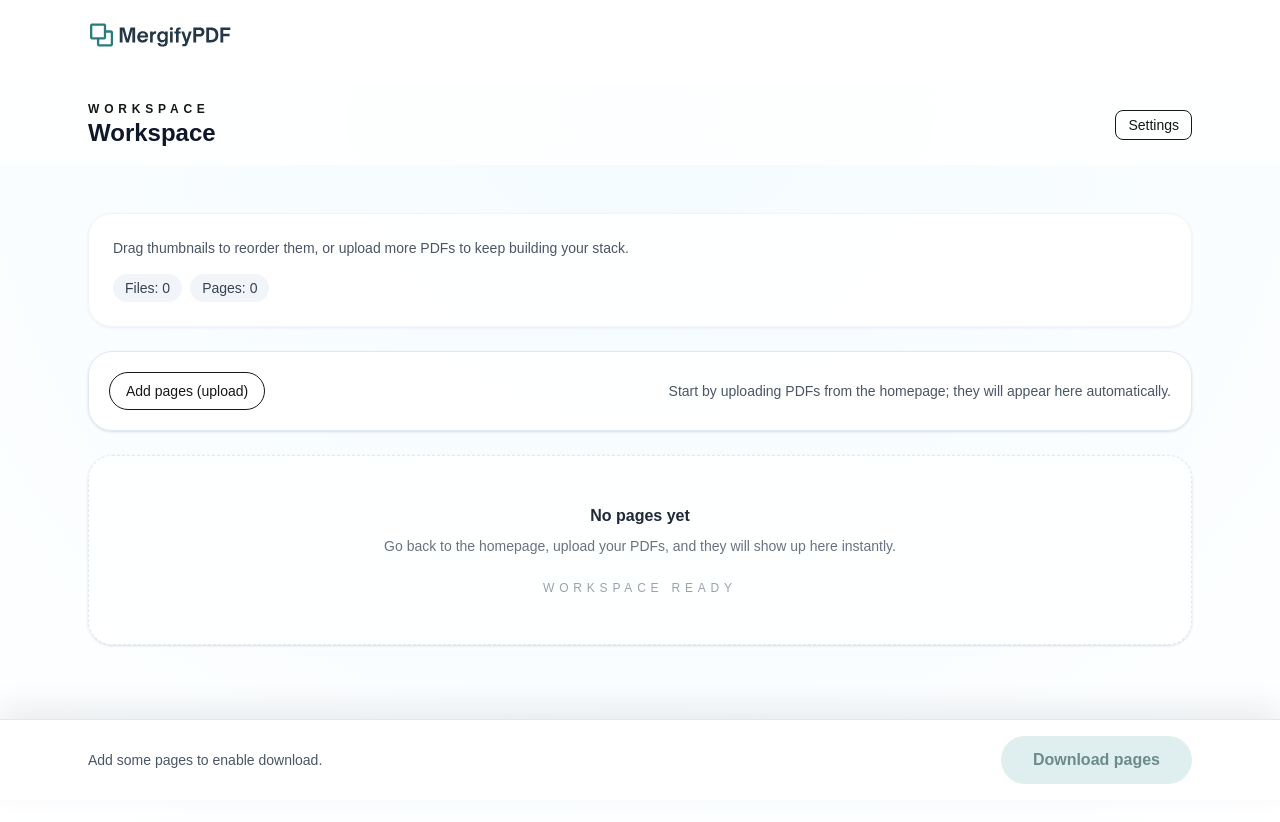
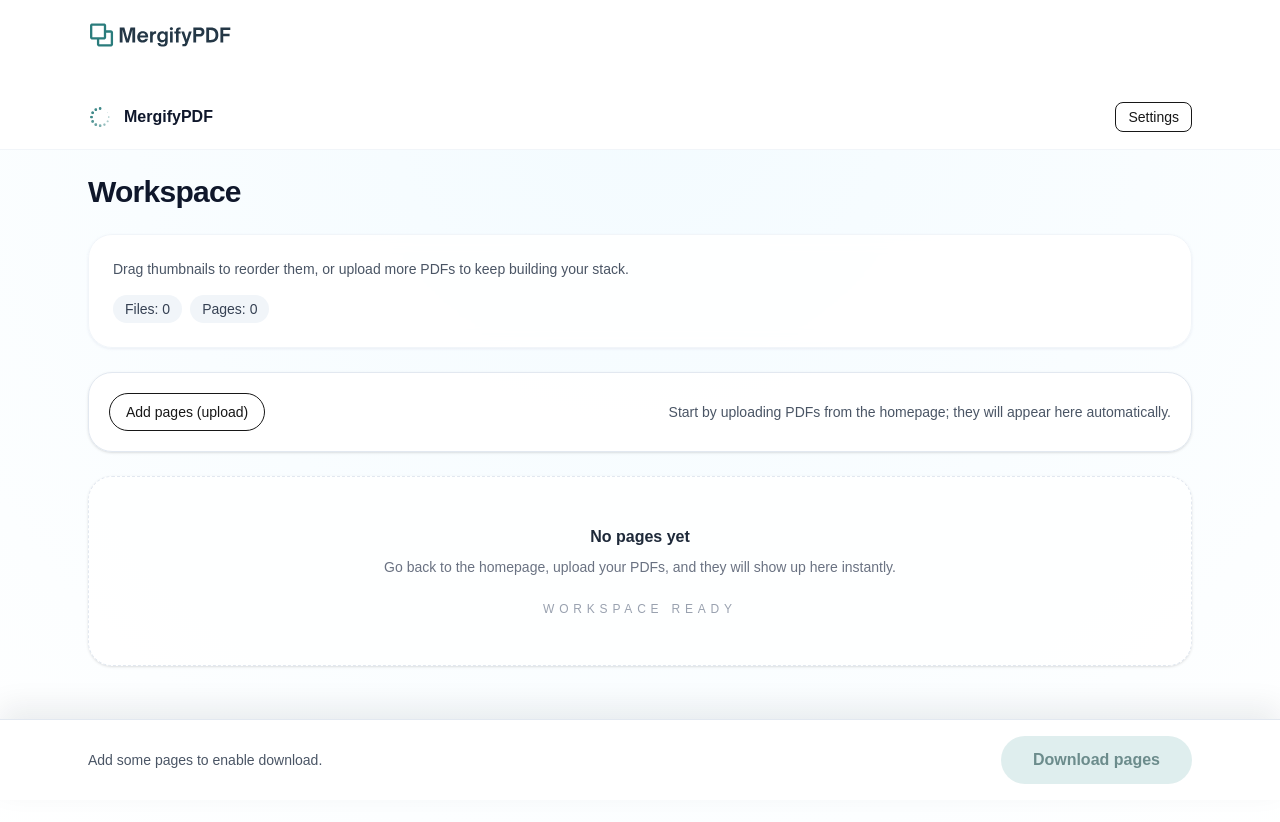
Before and after one commit to Mergify2020/mergifypdf, a Next.js app: page /studio in a window 1280 px wide. Shown: the top 822 px of the page. Built offline with nearby package versions, Linux system fonts and the light colour scheme.

Commit message:
chore: add sticky workspace header

```diff
--- a/src/app/studio/page.tsx
+++ b/src/app/studio/page.tsx
@@ -244,17 +244,22 @@ function WorkspaceClient() {
 
   return (
     <main className="min-h-screen bg-[radial-gradient(circle_at_top,_#f3fbff,_#ffffff)]">
-      <div className="sticky top-0 z-50 bg-white/80 backdrop-blur">
-        <div className="mx-auto flex max-w-6xl items-center justify-between px-4 py-4 lg:px-6">
-          <div>
-            <p className="text-xs font-semibold uppercase tracking-[0.4em] text-brand">Workspace</p>
-            <h1 className="text-2xl font-semibold text-slate-900">Workspace</h1>
+      <header className="sticky top-0 z-50 border-b border-slate-100 bg-white/95 backdrop-blur">
+        <div className="mx-auto flex h-16 max-w-6xl items-center justify-between px-4 lg:px-6">
+          <div className="flex items-center gap-3">
+            {/* eslint-disable-next-line @next/next/no-img-element */}
+            <img src="/logo2.svg" alt="MergifyPDF logo" className="h-6 w-auto" />
+            <span className="text-base font-semibold text-slate-900">MergifyPDF</span>
           </div>
           <SettingsMenu />
         </div>
-      </div>
+      </header>
 
-      <div className="mx-auto flex max-w-6xl flex-col gap-6 px-4 pt-8 pb-32 lg:px-6 lg:pt-12">
+      <h1 className="mx-auto mt-6 max-w-6xl px-4 text-3xl font-semibold tracking-tight text-slate-900 lg:px-6">
+        Workspace
+      </h1>
+
+      <div className="mx-auto flex max-w-6xl flex-col gap-6 px-4 pt-4 pb-32 lg:px-6 lg:pt-6">
         <div className="rounded-3xl border border-slate-100 bg-white/90 p-6 shadow-sm shadow-slate-200/60 backdrop-blur">
           <div className="flex flex-wrap items-start gap-4">
             <div className="min-w-[220px] flex-1 space-y-4">
```
